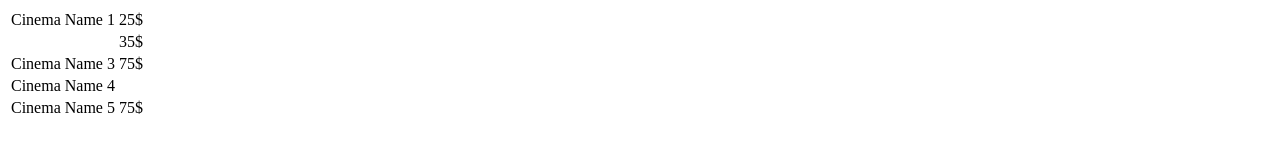
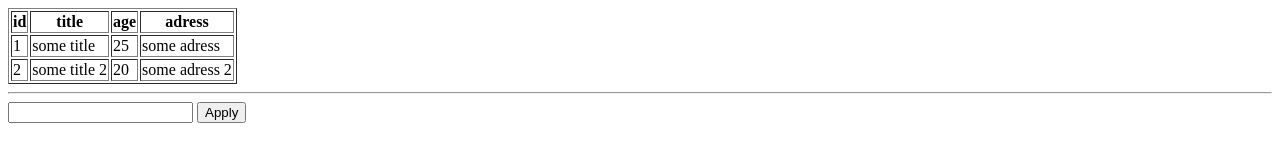
Before and after one commit to serge-prysiazhnyi/homework, a plain HTML site: page index.html in a window 1280 px wide. Drawn offline with nearby package versions, Linux system fonts and the light colour scheme.

Commit message:
Lection_25

```diff
--- a/index.html
+++ b/index.html
@@ -5,30 +5,33 @@
     <meta name="viewport" content="width=device-width, initial-scale=1.0">
     <meta http-equiv="X-UA-Compatible" content="ie=edge">
     <title>Homework</title>
+    <script src="https://cdn.jsdelivr.net/npm/vue/dist/vue.js"></script>
 </head>
 <body>
-    <table>
-        <tr class="cinema__item">
-            <td>Cinema Name 1</td>
-            <td>25$</td>
-        </tr>
-        <tr class="cinema__item">
-            <td></td>
-            <td>35$</td>
-        </tr>
-        <tr class="cinema__item">
-            <td>Cinema Name 3</td>
-            <td>75$</td>
-        </tr>
-        <tr class="cinema__item">
-            <td>Cinema Name 4</td>
-            <td></td>
-        </tr>
-        <tr class="cinema__item">
-            <td>Cinema Name 5</td>
-            <td>75$</td>
-        </tr>
-    </table>
+    <div id="app">
+        <table border="1">
+            <thead>
+                <tr>
+                    <th>id</th>
+                    <th>title</th>
+                    <th>age</th>
+                    <th>adress</th>
+                </tr>
+            </thead>
+            <tbody>
+                <tr v-for="(item, index) in persons">
+                    <td
+                        v-for="(value, key) in item"
+                        v-on:click="onClick(index,key,value)"
+                        >{{value}}
+                    </td>
+                </tr>
+            </tbody>
+        </table>
+        <hr>
+        <input type="text" v-model="buffer.value">
+        <button v-on:click="apply">Apply</button>
+    </div>
 <script src="main.js"></script>
 </body>
 </html>
--- a/main.js
+++ b/main.js
@@ -1,29 +1,37 @@
-window.onload = function() {
-    var cinemas = document.querySelectorAll('.cinema__item');
-    var struct = [];
-    cinemas.forEach(function(item){
-        struct.push({
-            name: item.children[0].innerHTML,
-            price: item.children[1].innerHTML
-        });
-    })
-    console.log(struct);
-    struct
-    .filter(function(item){
-        return item.name;
-    })
-    .forEach(function(item){
-        console.log(item.name);
-    });
-    var sum = struct
-    .filter(function(item){
-        return item.price;
-    })
-    .map(function(item){
-        return parseInt(item.price);
-    })
-    .reduce(function(sum, current){
-        return sum + current;
-    })
-    console.log(sum);
-};
+let app = new Vue({
+    el: '#app',
+    data: {
+        persons: [
+          {
+            id: 001,
+            title: 'some title',
+            age: 25,
+            adress: 'some adress'
+          },
+          {
+            id: 002,
+            title: 'some title 2',
+            age: 20,
+            adress: 'some adress 2'
+          }
+        ],
+        buffer: {
+          index: null,
+          key: '',
+          value: ''
+        }
+    },
+    methods: {
+      onClick: function(index,key,value){
+        this.buffer.index = index;
+        this.buffer.key = key;
+        this.buffer.value = value;
+      },
+      apply: function(){
+        let index = this.buffer.index;
+        let key = this.buffer.key;
+        let value = this.buffer.value;
+        this.persons[index][key] = value;
+      }
+    }
+})
```
